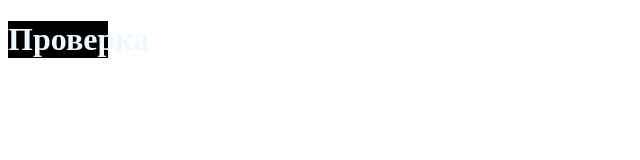
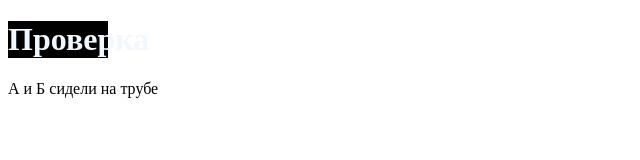
Before and after one commit to Alex-Mao0804/first-project, a plain HTML site: page index.html in a window 1280 px wide. Shown: the whole page, without its empty margins (0-640 px from the left). Drawn offline with Linux system fonts and the light colour scheme.

Commit message:
А и Б

```diff
--- a/index.html
+++ b/index.html
@@ -8,5 +8,6 @@
 </head>
 <body>
   <h1 class="h1">Проверка</h1>
+  <p>А и Б сидели на трубе</p>
 </body>
 </html>
```
